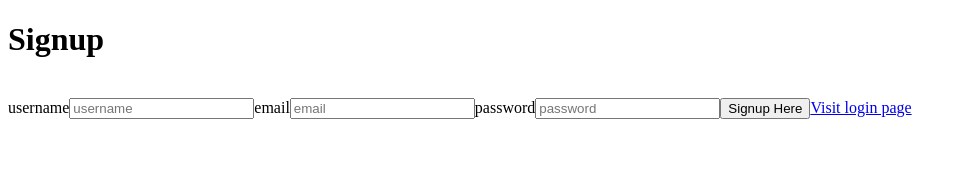
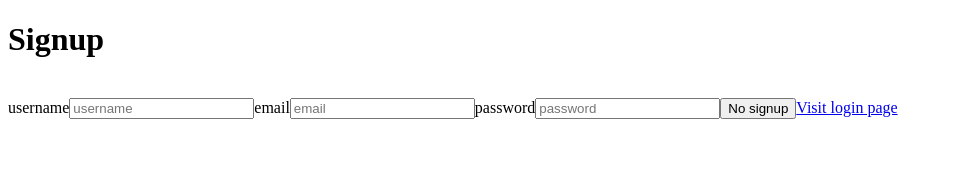
Before and after one commit to karthik5033/NextJS, a Next.js app: page /signup in a window 1280 px wide. Shown: the top 188 px of the page, without its empty margins (0-967 px from the left). Built offline with nearby package versions, Linux system fonts and the light colour scheme.

Commit message:
added new code

```diff
--- a/src/app/signup/page.tsx
+++ b/src/app/signup/page.tsx
@@ -24,7 +24,7 @@ useEffect(() => {
   }
 }, [user]);
 
-useEffect
+
 
 
   return (
@@ -62,7 +62,7 @@ useEffect
         onClick={onSignup}
         className="p-2 border border-gray-300 rounded-lg mb-4 focus:outline-none focus:border-gray-600"
       >
-        Signup Here
+      {buttonDisabled ? "No signup" : "Signup"}
       </button>
       <Link href="/login">Visit login page </Link>
     </div>
```
